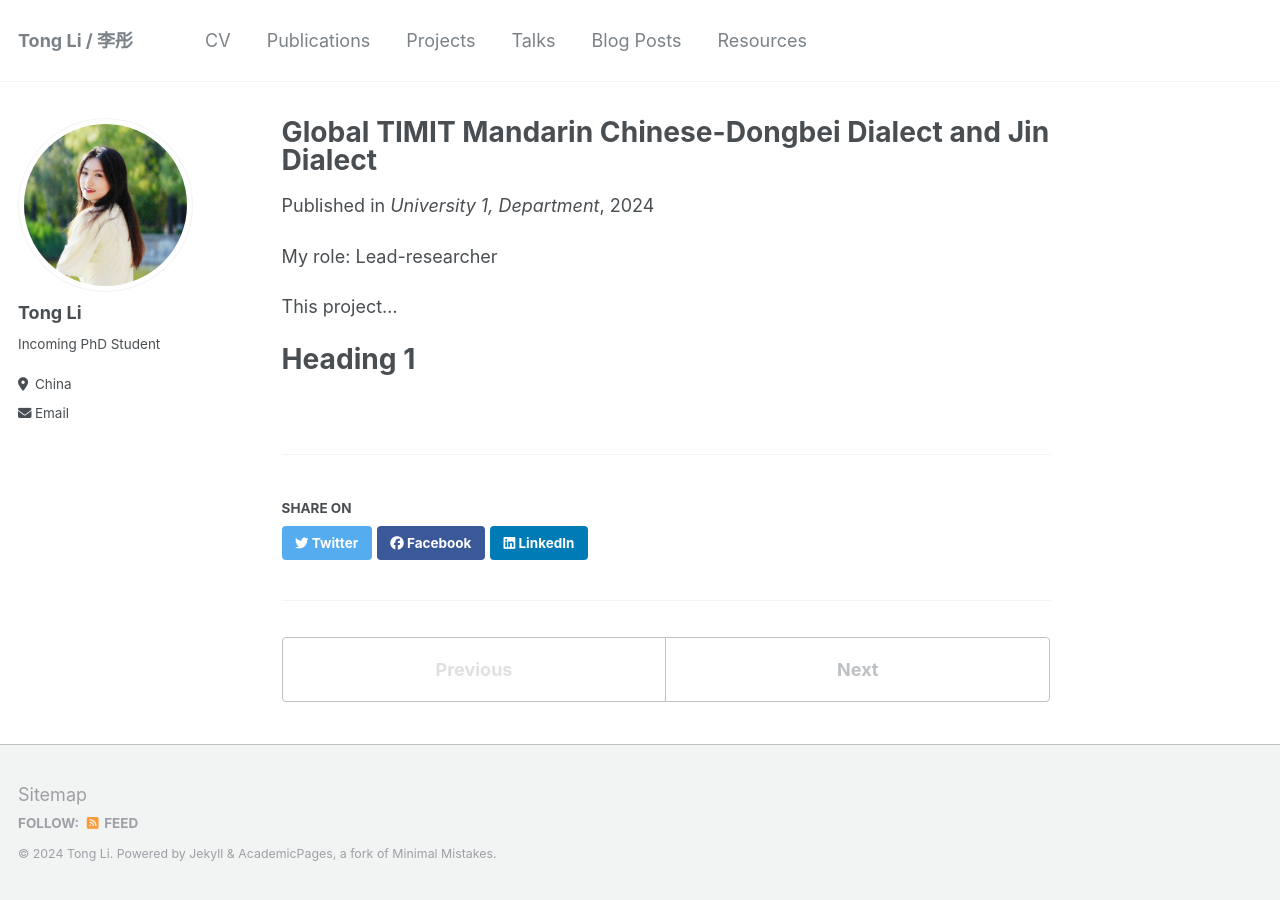
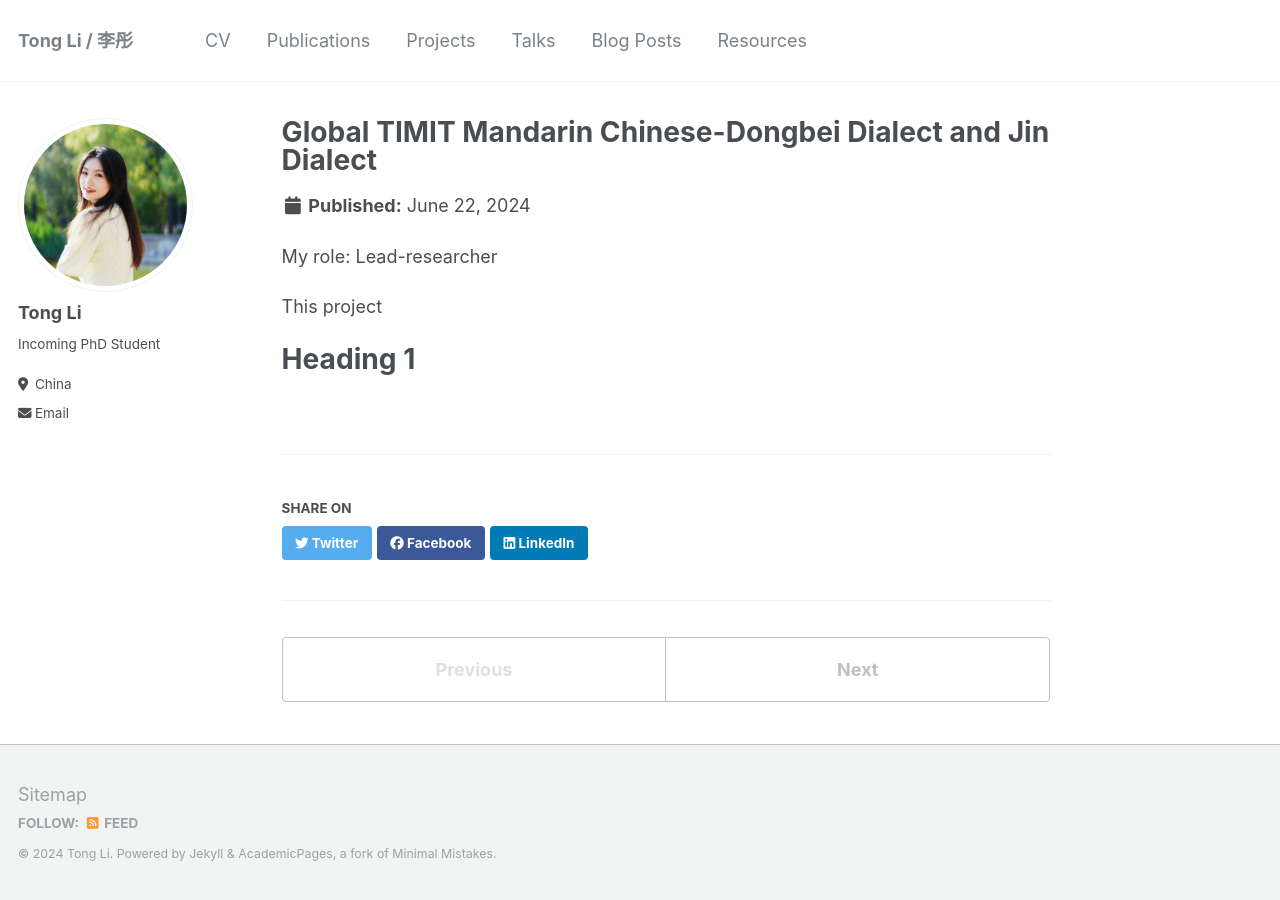
Before and after one commit to litonglinguistics/litonglinguistics.github.io, a Jekyll site: the page built from _projects/project1_TIMIT.md, in a window 1280 px wide. Built offline with Jekyll 4.4.1, drawn with Linux system fonts in a browser that asks for light colours.

Commit message:
Update project1_TIMIT.md

```diff
--- a/_projects/project1_TIMIT.md
+++ b/_projects/project1_TIMIT.md
@@ -3,13 +3,11 @@ title: "Global TIMIT Mandarin Chinese-Dongbei Dialect and Jin Dialect"
 collection: projects
 type: "My role: Lead-researcher"
 permalink: /projects/project1_TIMIT
-venue: "University 1, Department"
-date: 2024-12-01
 ---
 
 My role: Lead-researcher
 
-This project...
+This project
 
 Heading 1
 ======
```
